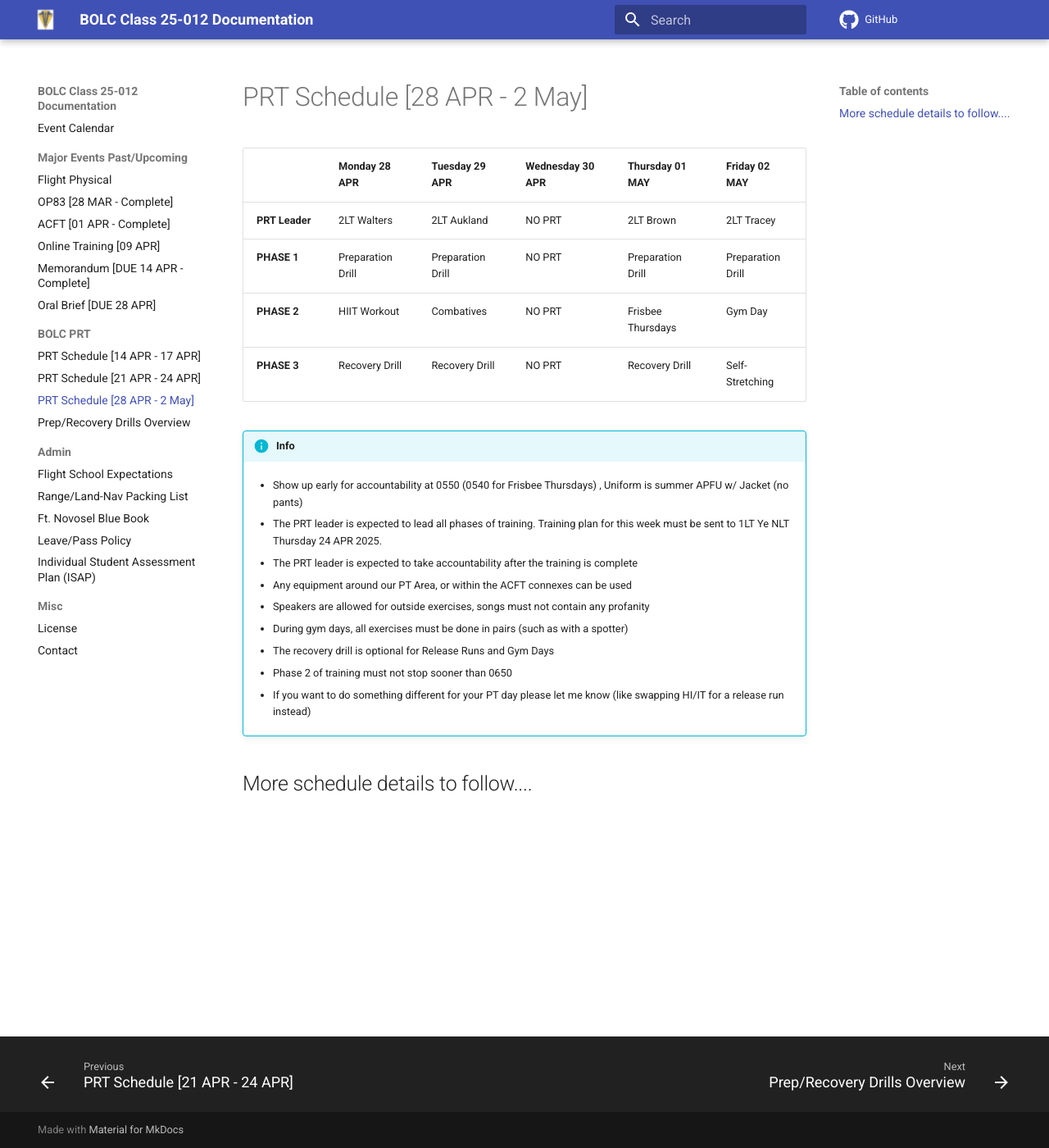
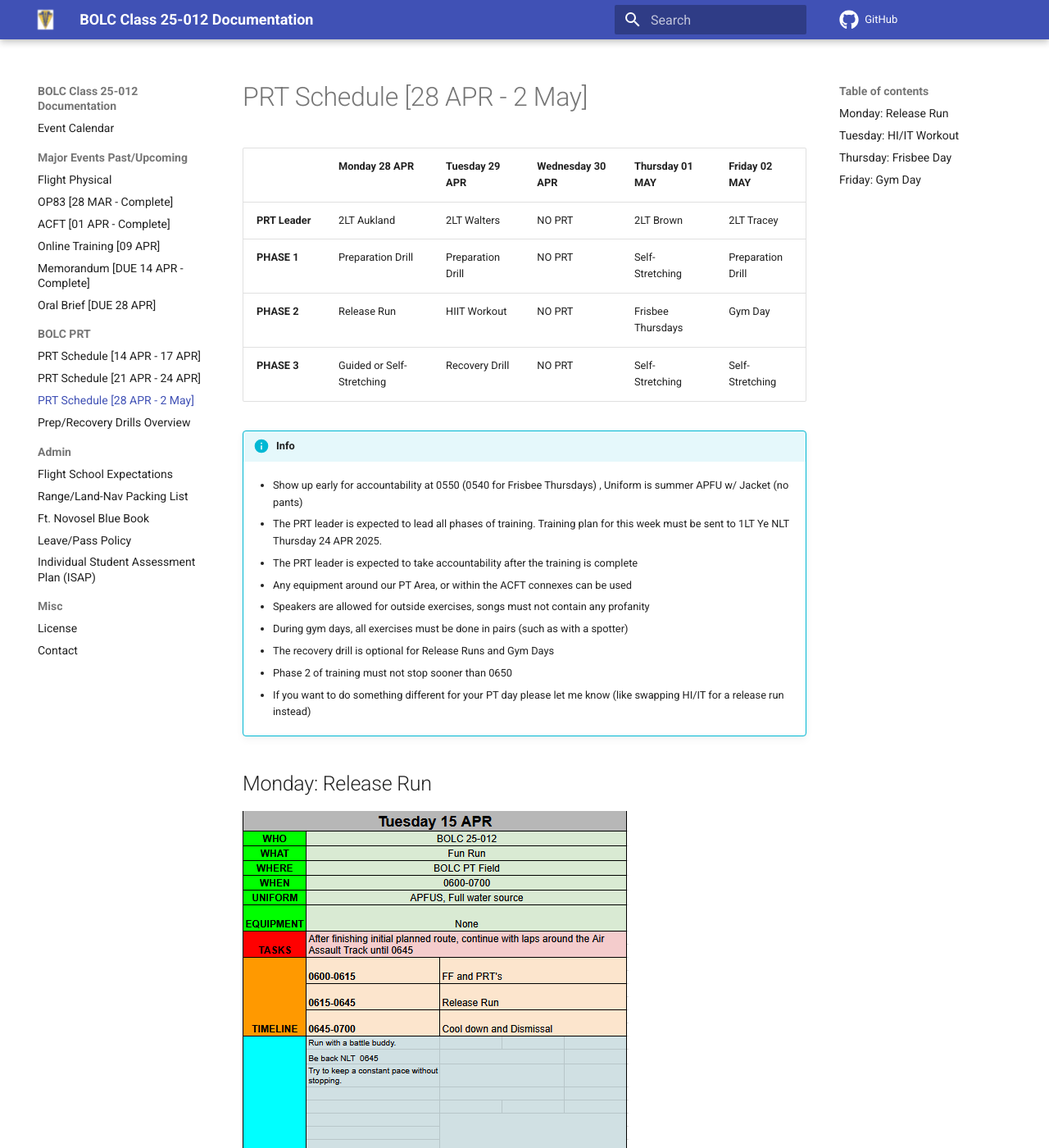
Before and after one commit to alvinye9/bolc_25-012.github.io, an MkDocs documentation site: the page built from docs/Main/PT3/index.md, in a window 1280 px wide and 1400 px high. Shown: the whole window at 82% size. Built offline with MkDocs 1.6.1 and Material for MkDocs 9.7.7, drawn with Linux system fonts in a browser that asks for light colours; comment, search, counter and statistics services are not loaded; some of the changed text lies outside the part shown.

Commit message:
updated last week PT plan

```diff
--- a/docs/Main/PT3/index.md
+++ b/docs/Main/PT3/index.md
@@ -2,10 +2,10 @@
 
 |            | Monday 28 APR              | Tuesday 29 APR                 | Wednesday 30 APR            | Thursday 01 MAY              | Friday 02 MAY              |
 |------------|----------------------|--------------------------|-----------------------|------------------------|----------------------|
-| **PRT Leader**    | 2LT Walters      | 2LT Aukland         | NO PRT    |    2LT Brown      | 2LT Tracey  |
-| **PHASE 1**    | Preparation Drill      | Preparation Drill         | NO PRT   | Preparation Drill         | Preparation Drill  |
-| **PHASE 2**   | HIIT Workout    | Combatives | NO PRT    | Frisbee Thursdays | Gym Day |
-| **PHASE 3** | Recovery Drill   | Recovery Drill | NO PRT         | Recovery Drill | Self-Stretching |
+| **PRT Leader**    | 2LT Aukland      | 2LT Walters         | NO PRT    |    2LT Brown      | 2LT Tracey  |
+| **PHASE 1**    | Preparation Drill      | Preparation Drill         | NO PRT   | Self-Stretching         | Preparation Drill  |
+| **PHASE 2**   | Release Run    | HIIT Workout | NO PRT    | Frisbee Thursdays | Gym Day |
+| **PHASE 3** | Guided or Self-Stretching   | Recovery Drill | NO PRT         | Self-Stretching | Self-Stretching |
 
 !!! info
 
@@ -28,4 +28,31 @@
     - If you want to do something different for your PT day please let me know (like swapping HI/IT for a release run instead)
 
 
-## More schedule details to follow....
+## Monday: Release Run
+
+![alt text](image-4.png)
+
+![alt text](map.png)
+
+## Tuesday: HI/IT Workout
+
+After accountability, move over to the track behind the gym for all phases of PT:
+
+![alt text](image-3.png)
+
+see map location [here](https://maps.app.goo.gl/RYMZqSQnWb91ndGF7)
+
+![alt text](image-1.png)
+
+![alt text](image-2.png)
+
+
+## Thursday: Frisbee Day
+
+Show up NLT 0545 to set up cones. See map below:
+
+![alt text](unnamed.jpg)
+
+## Friday: Gym Day
+
+![alt text](image.png)
```
Also changed, not shown: docs/Main/PT3/image-1.png (added), docs/Main/PT3/image-2.png (added), docs/Main/PT3/image-3.png (added), docs/Main/PT3/image-4.png (added), docs/Main/PT3/image.png (added), docs/Main/PT3/map.png (added), docs/Main/PT3/unnamed.jpg (added), site/Main/PT3/image-1.png (added), site/Main/PT3/image-2.png (added), site/Main/PT3/image-3.png (added), site/Main/PT3/image-4.png (added), site/Main/PT3/image.png (added), site/Main/PT3/index.html, site/Main/PT3/map.png (added), 2 more files, 1 other file.
